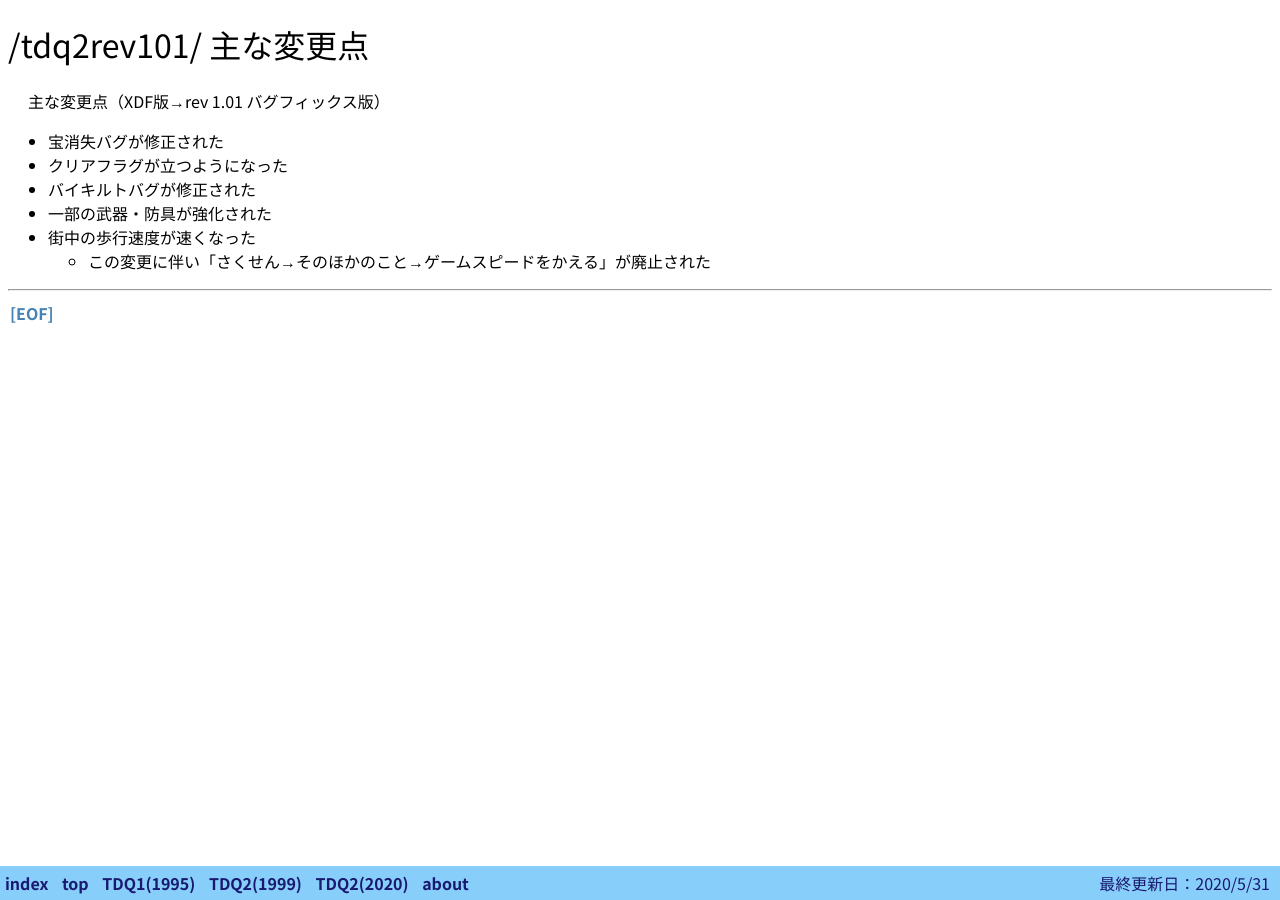
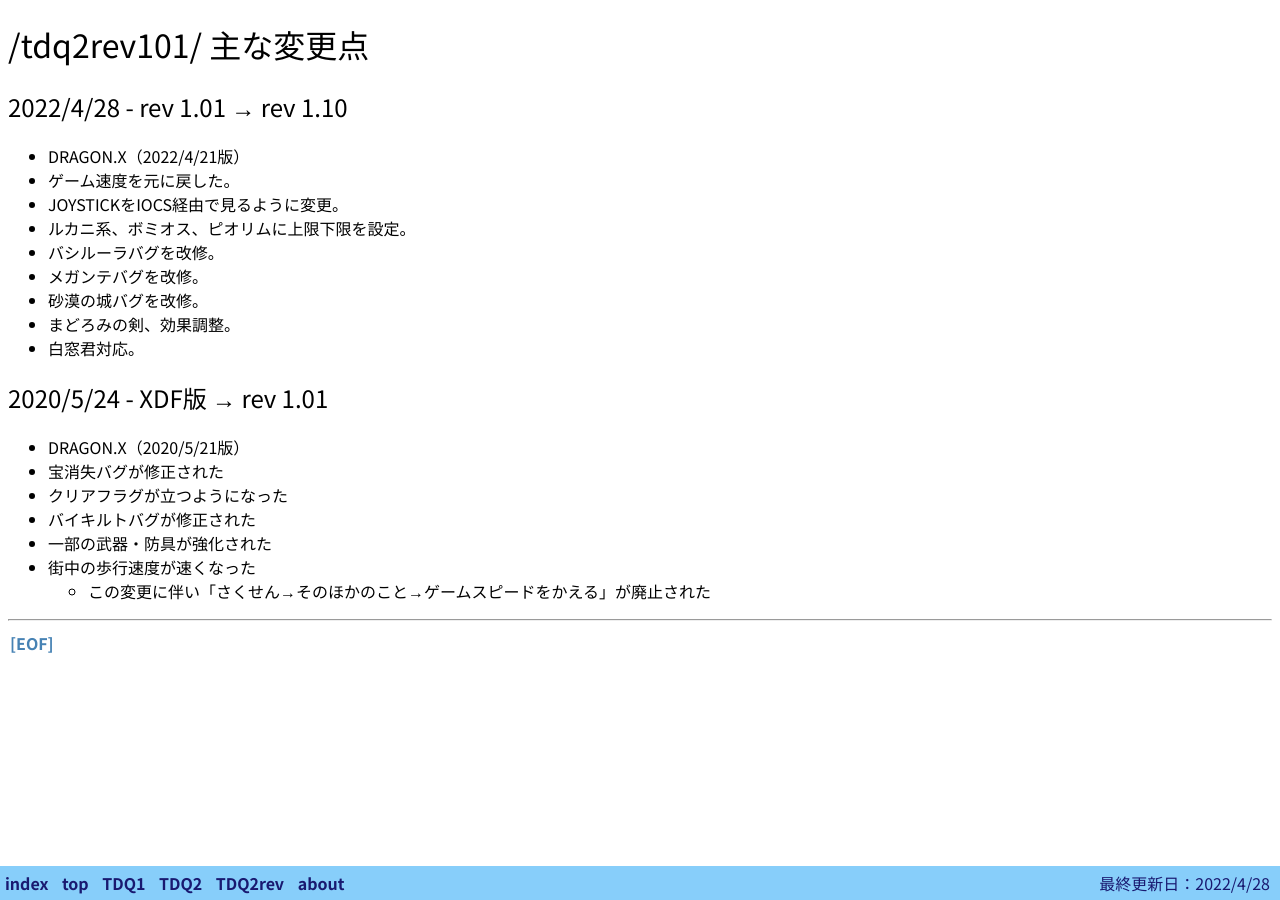
Before and after one commit to chiorex/TDQ_DATA_DAT, a Jekyll site: the page built from tdq2rev101/diff.md, in a window 1280 px wide. Built offline with Jekyll 4.4.1, drawn with Linux system fonts in a browser that asks for light colours; some web fonts are replaced.

Commit message:
TDQ2 rev 1.10 バグフィックス版

```diff
--- a/_layouts/default.html
+++ b/_layouts/default.html
@@ -5,9 +5,9 @@ layout: ga
   <div class="footer">
     <a class="header_link" href="{{ site.baseurl }}{{ page.dir }}">index</a>
     <a class="header_link" href="{{ site.baseurl }}/">top</a>
-    <a class="header_link" href="{{ site.baseurl }}/tdq1/">TDQ1(1995)</a>
-    <a class="header_link" href="{{ site.baseurl }}/tdq2/">TDQ2(1999)</a>
-    <a class="header_link" href="{{ site.baseurl }}/tdq2rev101/">TDQ2(2020)</a>
+    <a class="header_link" href="{{ site.baseurl }}/tdq1/">TDQ1</a>
+    <a class="header_link" href="{{ site.baseurl }}/tdq2/">TDQ2</a>
+    <a class="header_link" href="{{ site.baseurl }}/tdq2rev101/">TDQ2rev</a>
     <a class="header_link" href="{{ site.baseurl }}/about">about</a>
     <div class="header_update">
       {% if page.update %}
--- a/_layouts/top.html
+++ b/_layouts/top.html
@@ -7,9 +7,9 @@ layout: ga
   <div class="footer">
     <a class="header_link" href="{{ site.baseurl }}{{ page.dir }}">index</a>
     <a class="header_link" href="{{ site.baseurl }}/">top</a>
-    <a class="header_link" href="{{ site.baseurl }}/tdq1/">TDQ1(1995)</a>
-    <a class="header_link" href="{{ site.baseurl }}/tdq2/">TDQ2(1999)</a>
-    <a class="header_link" href="{{ site.baseurl }}/tdq2rev101/">TDQ2(2020)</a>
+    <a class="header_link" href="{{ site.baseurl }}/tdq1/">TDQ1</a>
+    <a class="header_link" href="{{ site.baseurl }}/tdq2/">TDQ2</a>
+    <a class="header_link" href="{{ site.baseurl }}/tdq2rev101/">TDQ2rev</a>
     <a class="header_link" href="{{ site.baseurl }}/about">about</a>
     <div class="header_update">
       {% if page.update %}
--- a/tdq2rev101/diff.md
+++ b/tdq2rev101/diff.md
@@ -1,12 +1,24 @@
 ---
 layout: default
 title: 主な変更点
-update: 2020-5-31
+update: 2022-04-28
 ---
 
+## 2022/4/28 - rev 1.01 → rev 1.10
 
-主な変更点（XDF版→rev 1.01 バグフィックス版）
+* DRAGON.X（2022/4/21版）
+* ゲーム速度を元に戻した。
+* JOYSTICKをIOCS経由で見るように変更。
+* ルカニ系、ボミオス、ピオリムに上限下限を設定。
+* バシルーラバグを改修。
+* メガンテバグを改修。
+* 砂漠の城バグを改修。
+* まどろみの剣、効果調整。
+* 白窓君対応。
 
+## 2020/5/24 - XDF版 → rev 1.01
+
+* DRAGON.X（2020/5/21版）
 * 宝消失バグが修正された
 * クリアフラグが立つようになった
 * バイキルトバグが修正された
```
Also changed, not shown: index.md (+3 -3 lines), tdq2rev101/index.md (+2 -2 lines).
